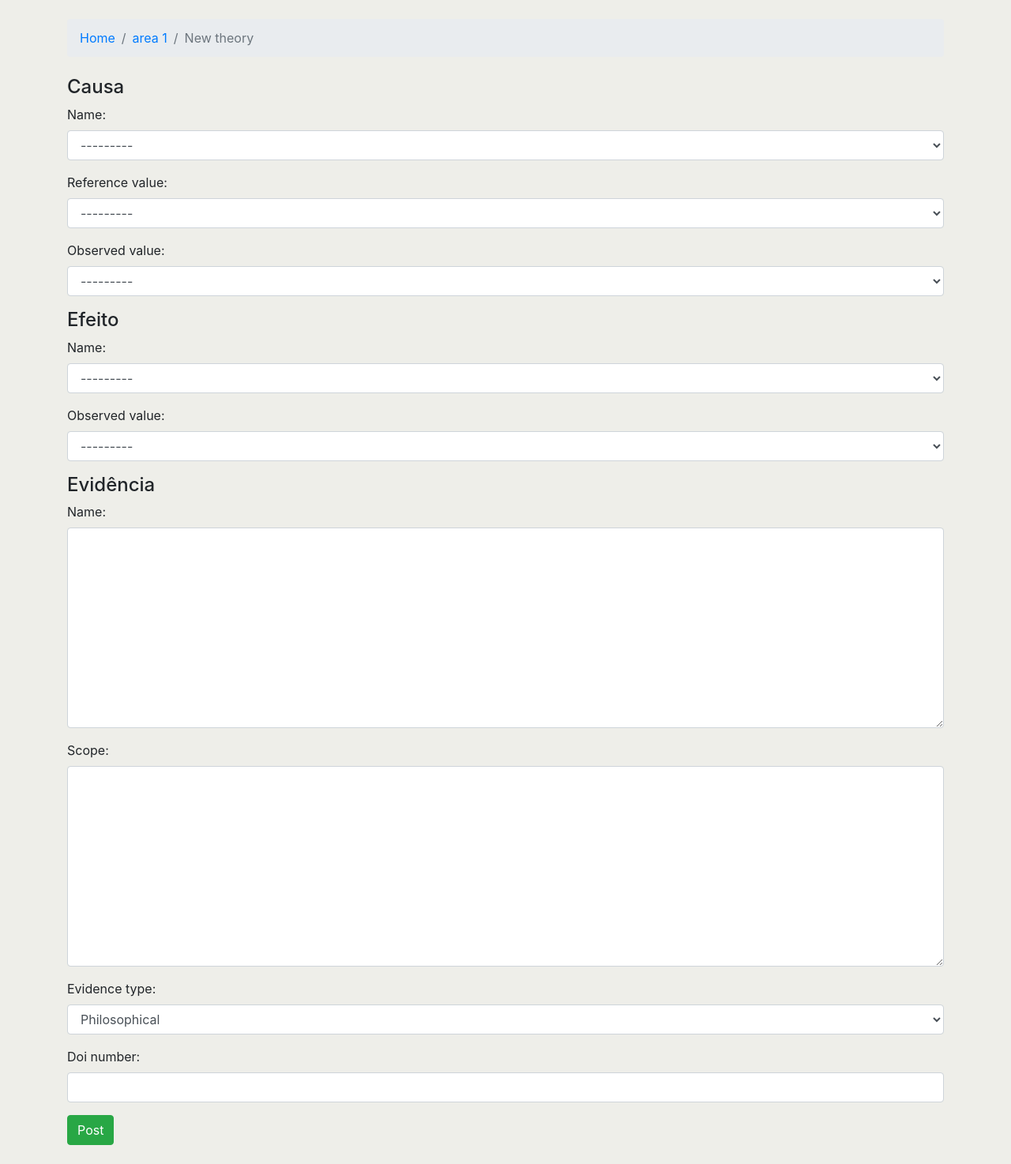
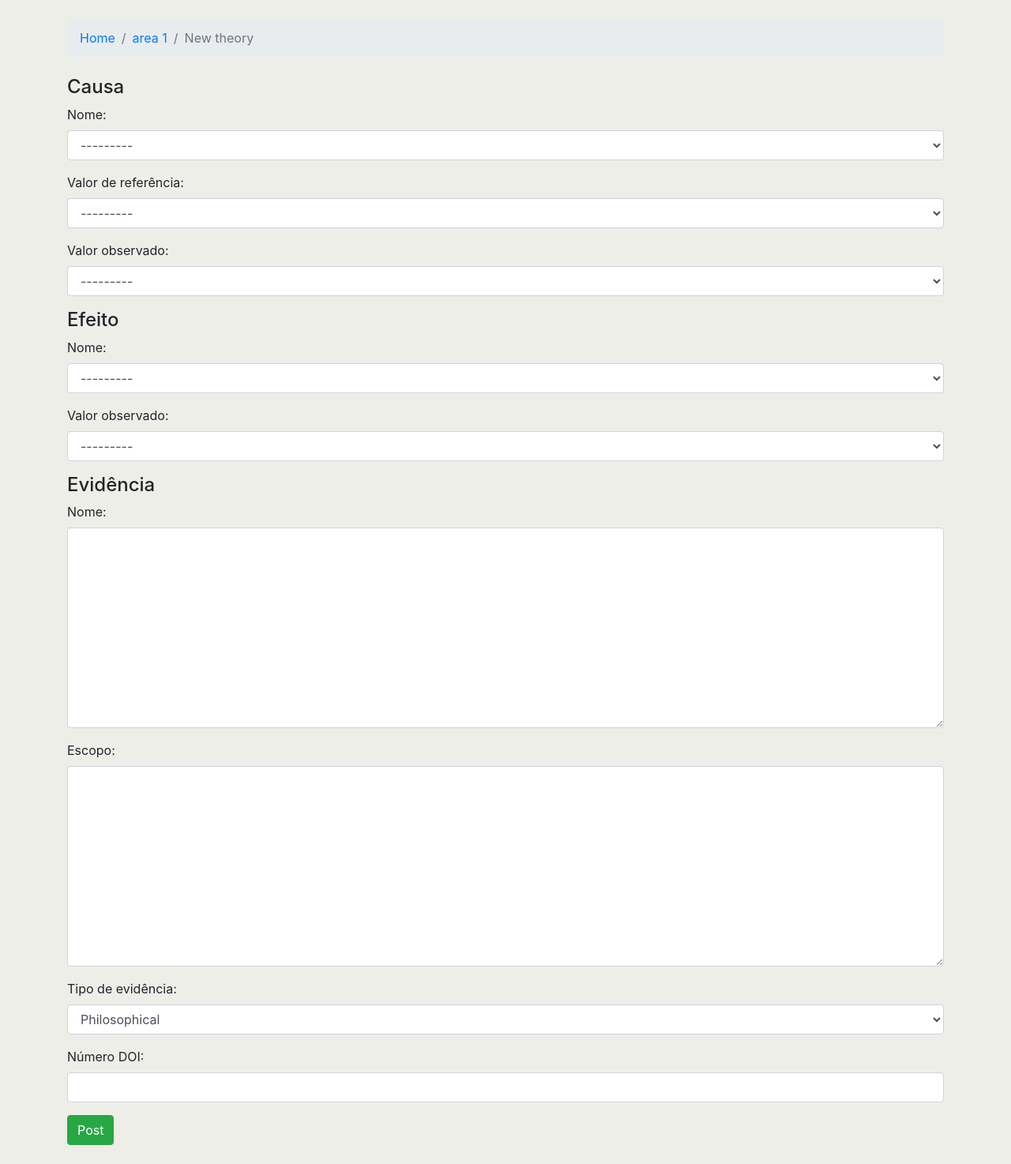
Before and after one commit to mcseves/setheory, a Django app: a page that uses swetheory/templates/swetheory/includes/form.html in a window 1280 px wide. Shown: the part 56-1530 px from the top of the page at 79% size. Run offline with Django 3.2, Linux system fonts and the light colour scheme; data comes from the database, SQL or seed files in the repository; some libraries are stand-ins or nearby versions; some web fonts are replaced.

Commit message:
salvando ok td

```diff
--- a/swetheory/forms.py
+++ b/swetheory/forms.py
@@ -5,26 +5,37 @@ from .models import *
 class CauseForm(forms.ModelForm):
     def __init__(self, area, *args, **kwargs):
         super(CauseForm, self).__init__(*args, **kwargs)
-        self.fields['name'].queryset = Construct.objects.filter(area=area)
-        # for field in self.fields:
-        #     self.fields[field].widget.attrs = {'class': 'form-control'}
+        self.fields['cause'] = forms.ModelChoiceField(queryset=Construct.objects.filter(area=area),label="Nome")
 
     class Meta:
         model = Cause
-        fields = '__all__'
+        fields = ['cause', 'reference_value_c', 'observed_value_c']
+        labels = {
+            'reference_value_c': 'Valor de referência',
+            'observed_value_c': 'Valor observado'
+        }
 
 
 class EffectForm(forms.ModelForm):
     def __init__(self, area, *args, **kwargs):
         super(EffectForm, self).__init__(*args, **kwargs)
-        self.fields['name'].queryset = Construct.objects.filter(area=area)
+        self.fields['effect'] = forms.ModelChoiceField(queryset=Construct.objects.filter(area=area),label="Nome")
 
     class Meta:
         model = Effect
-        fields = '__all__'
+        fields = ['effect', 'observed_value']
+        labels = {
+            'observed_value': 'Valor observado'
+        }
 
 
 class EvidenceForm(forms.ModelForm):
     class Meta:
         model = EvidenceEffect
-        fields = '__all__'
+        fields = ['name', 'scope', 'evidence_type', 'doi_number']
+        labels = {
+            'name': 'Nome',
+            'scope': 'Escopo',
+            'evidence_type': 'Tipo de evidência',
+            'doi_number': 'Número DOI'
+        }
--- a/swetheory/models.py
+++ b/swetheory/models.py
@@ -32,31 +32,31 @@ class Construct(models.Model):
 
 
 class Cause(models.Model):
-    name = models.ForeignKey(Construct, on_delete=models.CASCADE, related_name="cause")
-    reference_value = models.ForeignKey(Value, on_delete=models.CASCADE, related_name="cause_ref")
-    observed_value = models.ForeignKey(Value, on_delete=models.CASCADE, related_name="cause_obs")
+    cause = models.ForeignKey(Construct, on_delete=models.CASCADE, related_name="cause")
+    reference_value_c = models.ForeignKey(Value, on_delete=models.CASCADE, related_name="cause_ref")
+    observed_value_c = models.ForeignKey(Value, on_delete=models.CASCADE, related_name="cause_obs")
 
     def __str__(self):
-        return self.name.name
+        return self.cause.name
 
 
 class Effect(models.Model):
-    name = models.ForeignKey(Construct, on_delete=models.CASCADE, related_name="effect")
+    effect = models.ForeignKey(Construct, on_delete=models.CASCADE, related_name="effect")
     observed_value = models.ForeignKey(Value, on_delete=models.CASCADE, related_name="effect_obs")
 
     def __str__(self):
-        return self.name.name
+        return self.effect.name
 
 
 class EvidenceEffect(models.Model):
-    name = models.TextField()
-    scope = models.TextField()
-    # proposition = models.ForeignKey(Proposition, on_delete=models.CASCADE)
-
     TYPES_EVIDENCE = (
         ('p', 'Philosophical'),
         ('e', 'Empyrical')
     )
+
+    name = models.TextField()
+    scope = models.TextField()
+    doi_number = models.IntegerField()
 
     evidence_type = models.CharField(
         max_length=1,
@@ -65,8 +65,6 @@ class EvidenceEffect(models.Model):
         default='p',
         help_text=''
     )
-
-    doi_number = models.IntegerField()
 
     def __str__(self):
         return self.name
--- a/swetheory/templates/swetheory/createtheories.html
+++ b/swetheory/templates/swetheory/createtheories.html
@@ -1,4 +1,5 @@
 {% extends 'swetheory/base.html' %}
+
 
 {% block title %}
 Register a new theory
--- a/swetheory/templates/swetheory/includes/form.html
+++ b/swetheory/templates/swetheory/includes/form.html
@@ -1,4 +1,5 @@
 {% load widget_tweaks %}
+
 
 <!--CAUSE-->
 <h4>Causa</h4>
@@ -17,9 +18,11 @@
         {% endfor %}
       {% else %}
         {% render_field field class="form-control is-valid" %}
+
       {% endif %}
     {% else %}
       {% render_field field class="form-control" %}
+
     {% endif %}
 
     {% if field.help_text %}
--- a/swetheory/views.py
+++ b/swetheory/views.py
@@ -20,6 +20,7 @@ def area_of_interest(request, name):
     all_construct = Construct.objects.all()
 
     return render(request, 'swetheory/area.html', {'current_area': current_area, 'all_construct': all_construct})
+
 
 def new_theory(request, name):
     current_area = get_object_or_404(AreaOfInterest, name=name)
```
Also changed, not shown: db.sqlite3, swetheory/migrations/0002_auto_20190624_0048.py (added).
